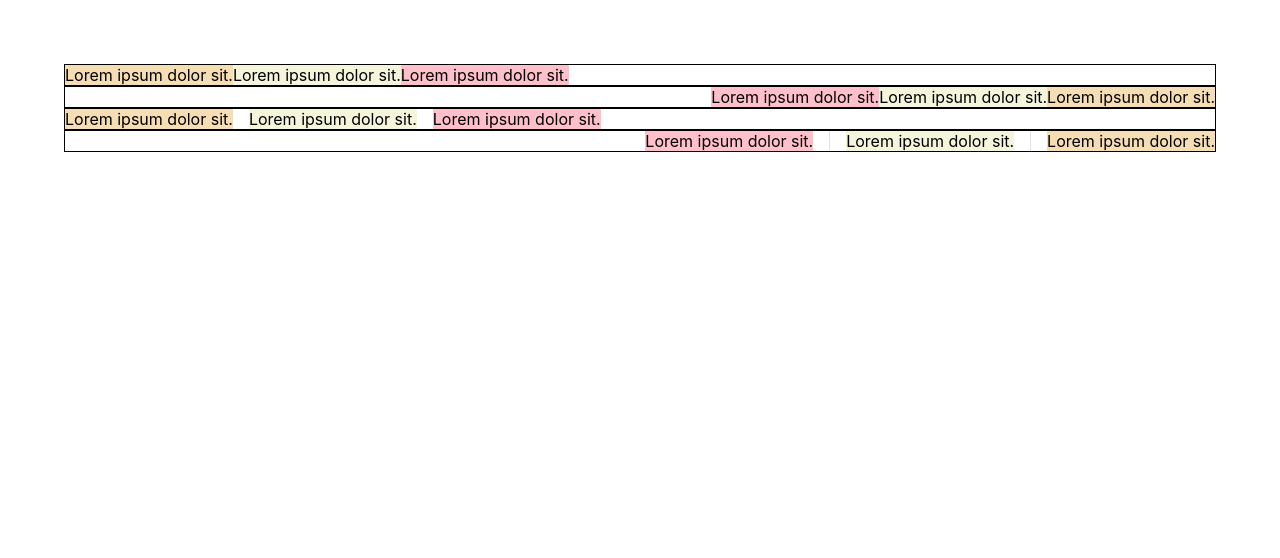
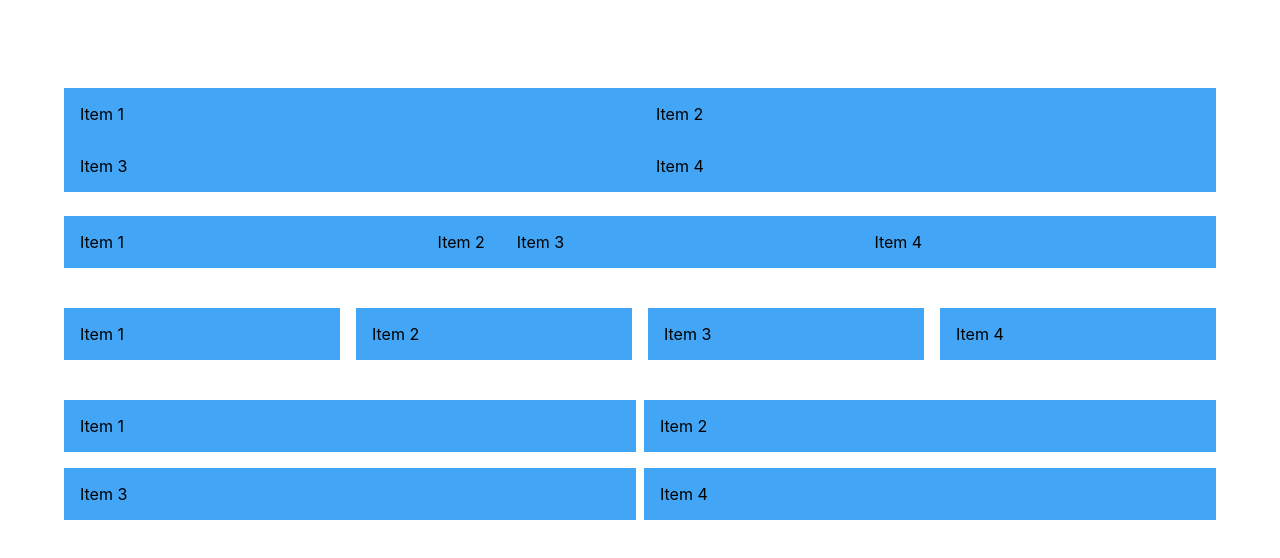
Before and after one commit to sailendrachettri/material-ui-learning, a React (Create React App) app: page / in a window 1280 px wide. Shown: the top 558 px of the page. Built offline with nearby package versions, Linux system fonts and the light colour scheme; the HTML template or start-up script is replaced by a standard one.

Commit message:
grid in material ui

```diff
--- a/src/App.tsx
+++ b/src/App.tsx
@@ -1,6 +1,7 @@
 import React from 'react';
 import './App.css';
-import { MuiStack } from './components/MuiStack';
+import { MuiGrid } from './components/MuiGrid';
+// import { MuiStack } from './components/MuiStack';
 // import { MuiBox } from './components/MuiBox';
 // import MuiAutocomplete from './components/MuiAutocomplete';
 // import MuiRating from './components/MuiRating';
@@ -26,7 +27,8 @@ function App() {
         {/* <MuiRating /> */}
         {/* <MuiAutocomplete /> */}
         {/* <MuiBox /> */}
-        <MuiStack />
+        {/* <MuiStack /> */}
+        <MuiGrid />
       </div>
     </>
   );
--- /dev/null
+++ b/src/components/MuiGrid.tsx
@@ -0,0 +1,78 @@
+import { Box, Grid } from '@mui/material'
+/*
+
+3 = 25%
+6 = 50%
+9 = 75%
+12 = 100%
+
+xs - 12 - full width in extra small device (mobile)
+sm - 6 - two items in small device (tablet and larger)
+xs = 'auto' - only takes the necessacy width and distributes remaning width to others items
+*/
+
+export const MuiGrid = () => {
+    return (
+        <>
+            <Grid container marginTop={3}>
+                <Grid item xs={12} sm={6}>
+                    <Box bgcolor='primary.light' padding={2}>Item 1</Box>
+                </Grid>
+                <Grid item xs={12} sm={6}>
+                    <Box bgcolor='primary.light' padding={2}>Item 2</Box>
+                </Grid>
+                <Grid item xs={12} sm={6}>
+                    <Box bgcolor='primary.light' padding={2}>Item 3</Box>
+                </Grid>
+                <Grid item xs={12} sm={6}>
+                    <Box bgcolor='primary.light' padding={2}>Item 4</Box>
+                </Grid>
+            </Grid>
+
+            <Grid container marginTop={3}>
+                <Grid item xs>
+                    <Box bgcolor='primary.light' padding={2}>Item 1</Box>
+                </Grid>
+                <Grid item xs='auto'>
+                    <Box bgcolor='primary.light' padding={2}>Item 2</Box>
+                </Grid>
+                <Grid item xs>
+                    <Box bgcolor='primary.light' padding={2}>Item 3</Box>
+                </Grid>
+                <Grid item xs>
+                    <Box bgcolor='primary.light' padding={2}>Item 4</Box>
+                </Grid>
+            </Grid>
+
+            <Grid container marginTop={3} spacing={2}>
+                <Grid item xs>
+                    <Box bgcolor='primary.light' padding={2}>Item 1</Box>
+                </Grid>
+                <Grid item xs>
+                    <Box bgcolor='primary.light' padding={2}>Item 2</Box>
+                </Grid>
+                <Grid item xs>
+                    <Box bgcolor='primary.light' padding={2}>Item 3</Box>
+                </Grid>
+                <Grid item xs>
+                    <Box bgcolor='primary.light' padding={2}>Item 4</Box>
+                </Grid>
+            </Grid>
+
+            <Grid container marginTop={3} rowSpacing={2} columnSpacing={1}>
+                <Grid item xs={6}>
+                    <Box bgcolor='primary.light' padding={2}>Item 1</Box>
+                </Grid>
+                <Grid item xs={6}>
+                    <Box bgcolor='primary.light' padding={2}>Item 2</Box>
+                </Grid>
+                <Grid item xs={6}>
+                    <Box bgcolor='primary.light' padding={2}>Item 3</Box>
+                </Grid>
+                <Grid item xs={6}>
+                    <Box bgcolor='primary.light' padding={2}>Item 4</Box>
+                </Grid>
+            </Grid>
+        </>
+    )
+}
```
